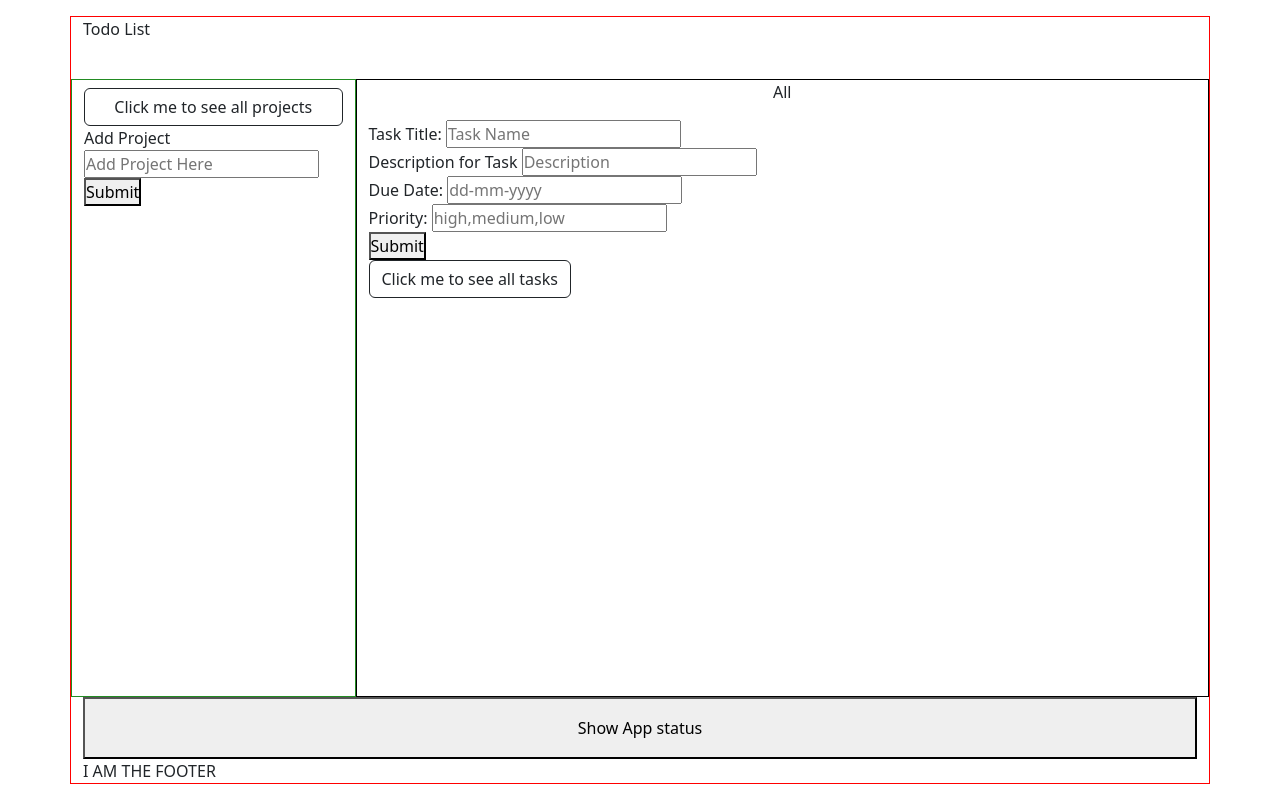
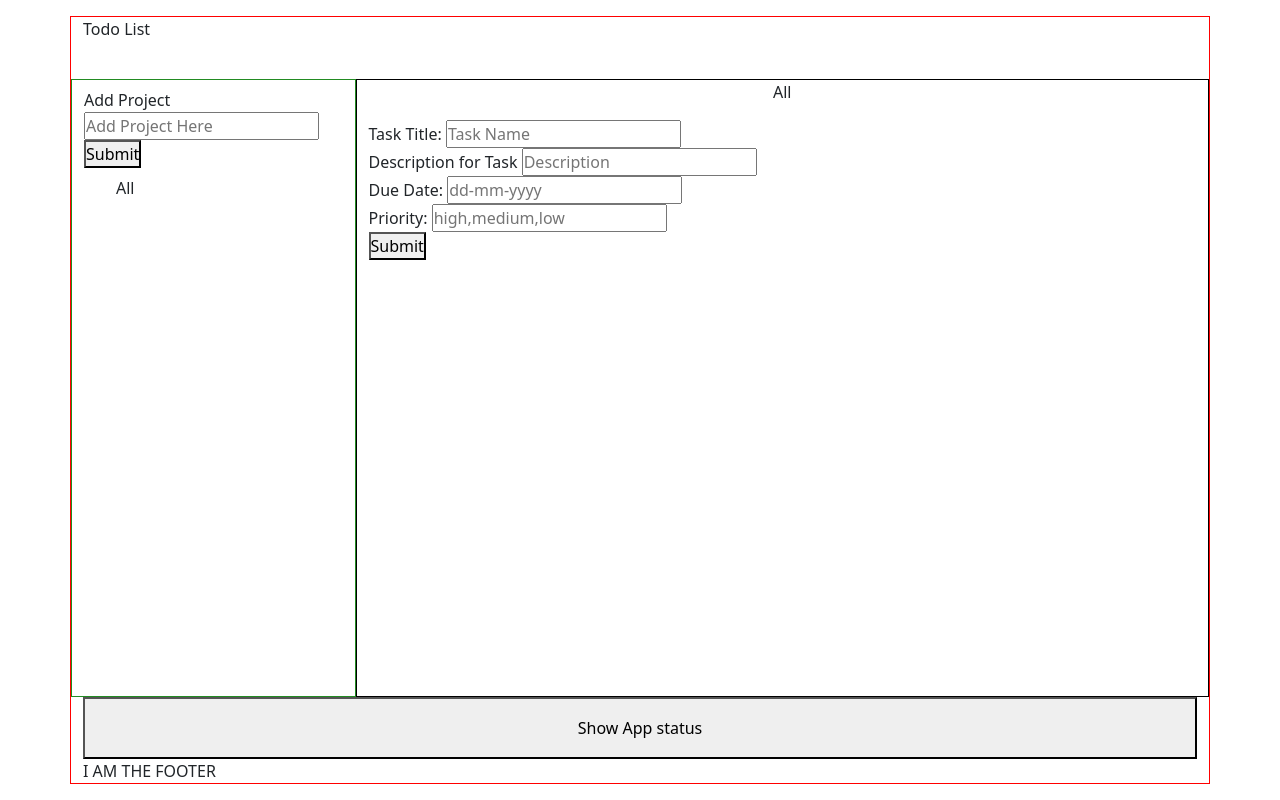
Before and after one commit to Alexander-Matte/todo, a website built with webpack: page out/index.html in a window 1280 px wide. Built offline with nearby package versions, Linux system fonts and the light colour scheme.

Commit message:
Added hard coded All project and removed old button used for testing

```diff
--- a/out/index.html
+++ b/out/index.html
@@ -12,14 +12,15 @@
       <div class="header">Todo List</div>
       <div class="row">
         <div class="sidebar col-md-3 d-flex flex-column pt-2 pb-2">
-          <button id="viewAllProjects" class="btn btn-outline-dark">Click me to see all projects</button>
             <form id="project-input-form" method="">
               <label for="projectName">Add Project</label>
               <input type="text" name="projectName" id="projectName" minlength="2" maxlength="25" placeholder="Add Project Here">
               <button type="submit">Submit</button>
             </form>
 
-          <ul class="project-list mt-2"></ul>
+          <ul class="project-list mt-2">
+            <li id="viewAllTasks" class="proj-li">All</li>
+          </ul>
 
         </div>
         <div class="content-container col-md-9">
@@ -45,7 +46,6 @@
 
               <button type="submit">Submit</button>
             </form>
-            <button id="viewAllTasks" class="btn btn-outline-dark">Click me to see all tasks</button>
             <ul id="task-list"></ul>
           </div>
         </div>
```
